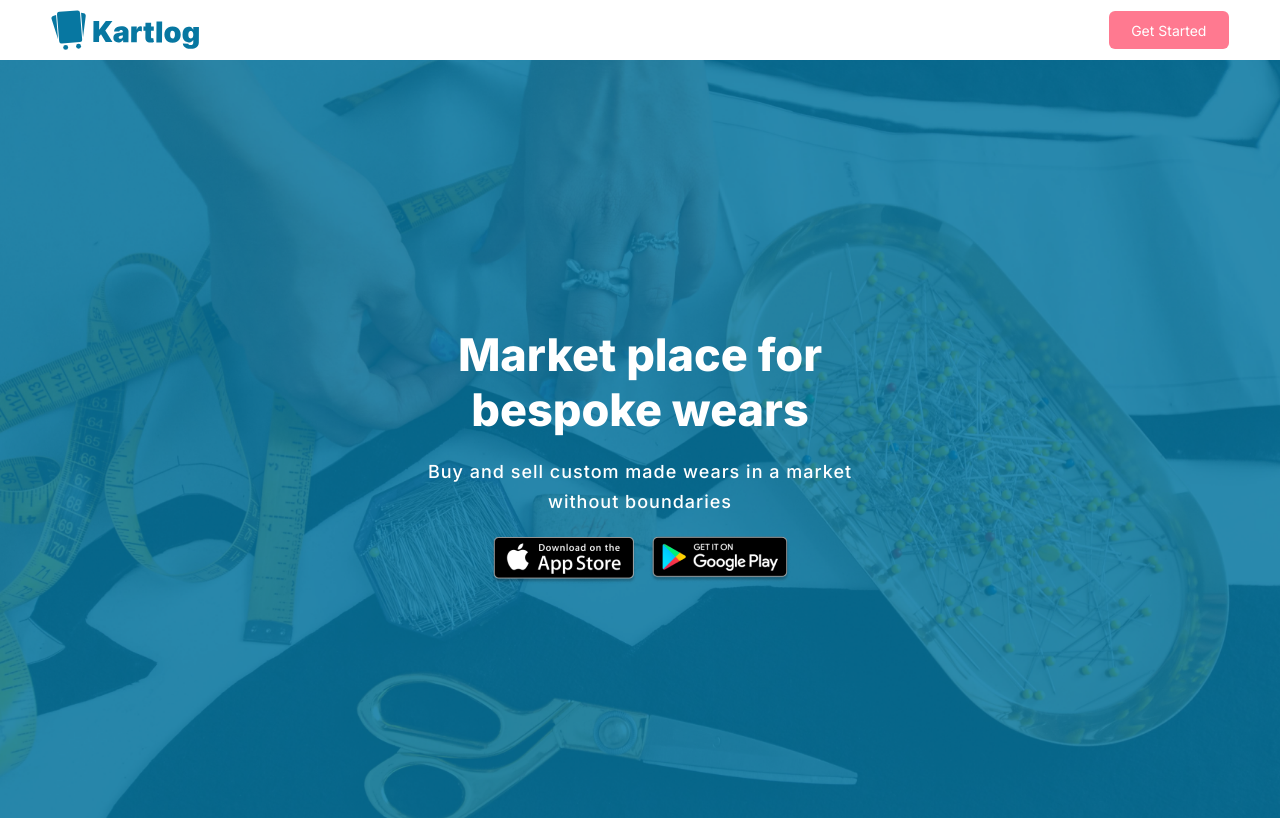
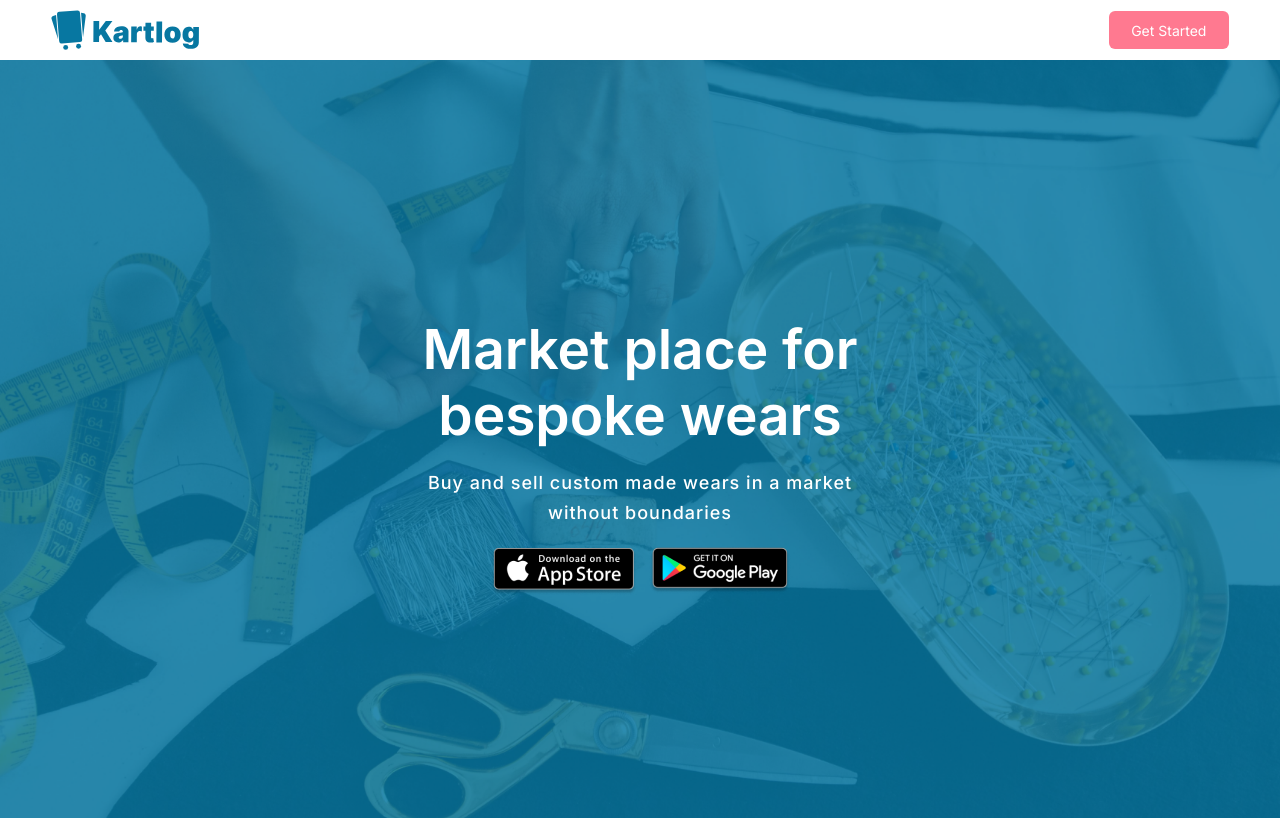
Before and after one commit to kiisi/cleanhub, a React (Create React App) app: page / in a window 1280 px wide. Shown: the top 818 px of the page. Built offline with nearby package versions, Linux system fonts and the light colour scheme.

Commit message:
Update Header.css

```diff
--- a/src/components/Main/Header/Header.css
+++ b/src/components/Main/Header/Header.css
@@ -38,9 +38,9 @@
     padding-bottom: 1rem;
 }
 .header-main h1{
-    font-weight: 800;
+    font-weight: 600;
     color:#fff;
-    font-size:calc(var(--fontSizeBig) + 1rem);
+    font-size:calc(var(--fontSizeBig) + 2rem);
     text-align:center;
     max-width:45rem;
 }
```
